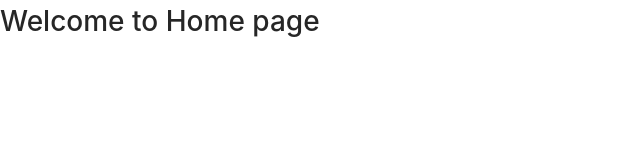
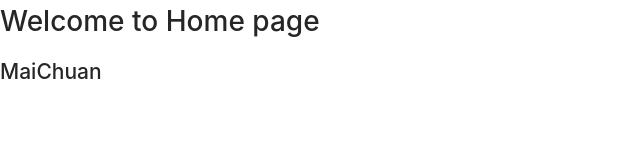
Before and after one commit to maichuan/hong-kong-restaurant-front, a React (Create React App) app: page / in a window 1280 px wide. Shown: the top 160 px of the page, without its empty margins (0-640 px from the left). Built offline with nearby package versions, Linux system fonts and the light colour scheme.

Commit message:
Maichuan :poop:

```diff
--- a/src/pages/Home.js
+++ b/src/pages/Home.js
@@ -3,7 +3,8 @@ import React from 'react'
 const Home = () => {
   return (
     <>
-      <h1>Welcome to Home page</h1>
+          <h1>Welcome to Home page</h1>
+          <h2>MaiChuan</h2>
     </>
   )
 }
```
